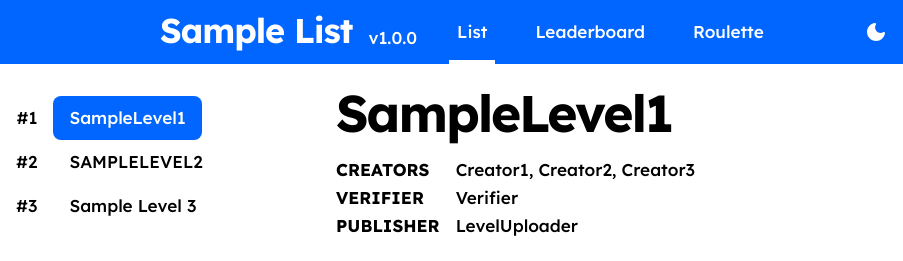
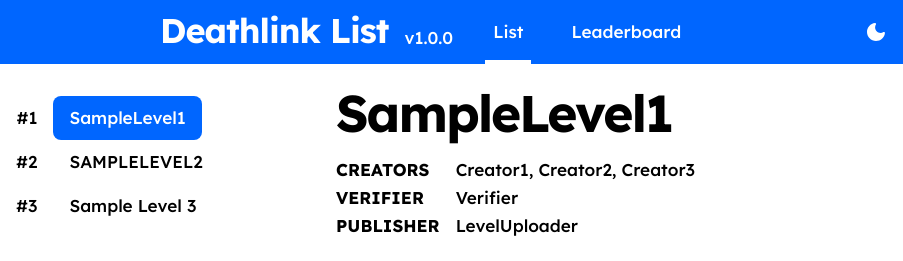
Before and after one commit to shadzxy/DeathlinkList, a plain HTML site: page index.html in a window 1280 px wide. Shown: the top 261 px of the page, 0-903 px from the left. Drawn offline with nearby package versions, Linux system fonts and the light colour scheme.

Commit message:
Update index.html

```diff
--- a/index.html
+++ b/index.html
@@ -37,7 +37,7 @@
     <body id="app">
         <header :class="{ dark: store.dark }">
             <div class="logo">
-                <h2>Sample List</h2>
+                <h2>Deathlink List</h2>
                 <p>v1.0.0</p>
             </div>
             <nav class="nav">
@@ -46,9 +46,6 @@
                 </router-link>
                 <router-link class="nav__tab" to="/leaderboard">
                     <span class="type-label-lg">Leaderboard</span>
-                </router-link>
-                <router-link class="nav__tab" to="/roulette">
-                    <span class="type-label-lg">Roulette</span>
                 </router-link>
                 <div class="nav__actions">
                     <button
```
